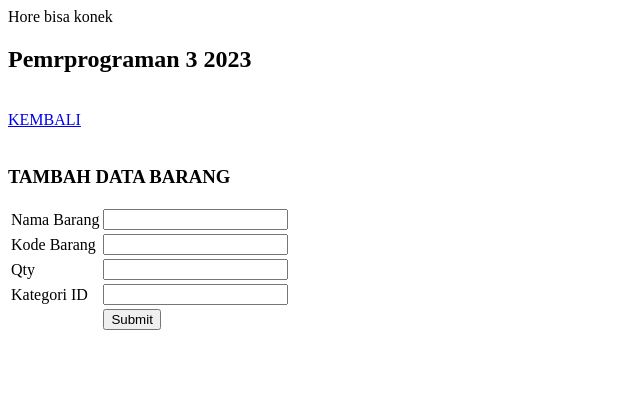
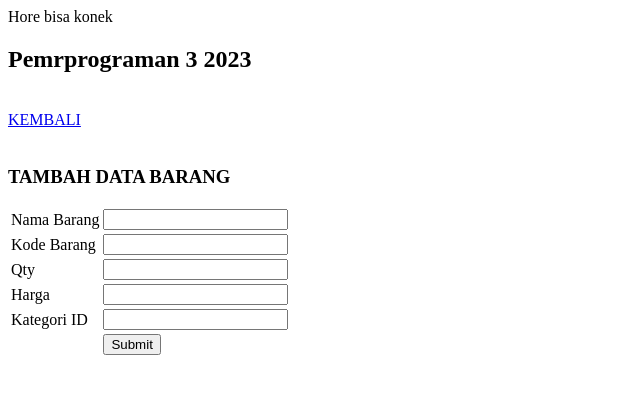
Before and after one commit to BAYBAS00/Tugas_Keuangan_PHP, a PHP site: page /input_barang.php in a window 1280 px wide. Shown: the top 394 px of the page, without its empty margins (0-640 px from the left). Run offline with PHP 8.4, Linux system fonts and the light colour scheme.

Commit message:
tambah harga

```diff
--- a/input_barang.php
+++ b/input_barang.php
@@ -1,5 +1,6 @@
 <!DOCTYPE html>
 <html lang="en">
+
 <head>
     <meta charset="UTF-8">
     <meta name="viewport" content="width=device-width, initial-scale=1.0">
@@ -14,19 +15,21 @@ if (!empty($_POST["save"])) {
     $Nama = $_POST["nama_barang"];
     $kodeBarang = $_POST["kode_barang"];
     $Qty = $_POST["qty"];
+    $Harga = $_POST["harga"];
     $kategoriID = $_POST["kategori_id"];
     //input data ke database
-    $a= mysqli_query($koneksi, "insert into barang values ('','$Nama', '$kodeBarang','$Qty','$kategoriID')");
+    $a = mysqli_query($koneksi, "insert into barang values ('','$Nama', '$kodeBarang','$Qty','$Harga','$kategoriID')");
     if ($a) {
         //mengalihkan halaman kembali
-        header ("location: tampil_barang.php");
+        header("location: tampil_barang.php");
     } else {
         echo mysqli_error($koneksi);
     }
 }
 ?>
+
 <body>
-<h2>Pemrprograman 3 2023</h2>
+    <h2>Pemrprograman 3 2023</h2>
     <br>
     <a href="tampil_barang.php">KEMBALI</a>
     <br>
@@ -47,6 +50,10 @@ if (!empty($_POST["save"])) {
                 <td><input type="number" name="qty"></td>
             </tr>
             <tr>
+                <td>Harga</td>
+                <td><input type="number" name="harga"></td>
+            </tr>
+            <tr>
                 <td>Kategori ID</td>
                 <td><input type="number" name="kategori_id"></td>
             </tr>
@@ -57,4 +64,5 @@ if (!empty($_POST["save"])) {
         </table>
     </form>
 </body>
+
 </html>
```
Also changed, not shown: tampil_barang.php (+6 -1 lines).
